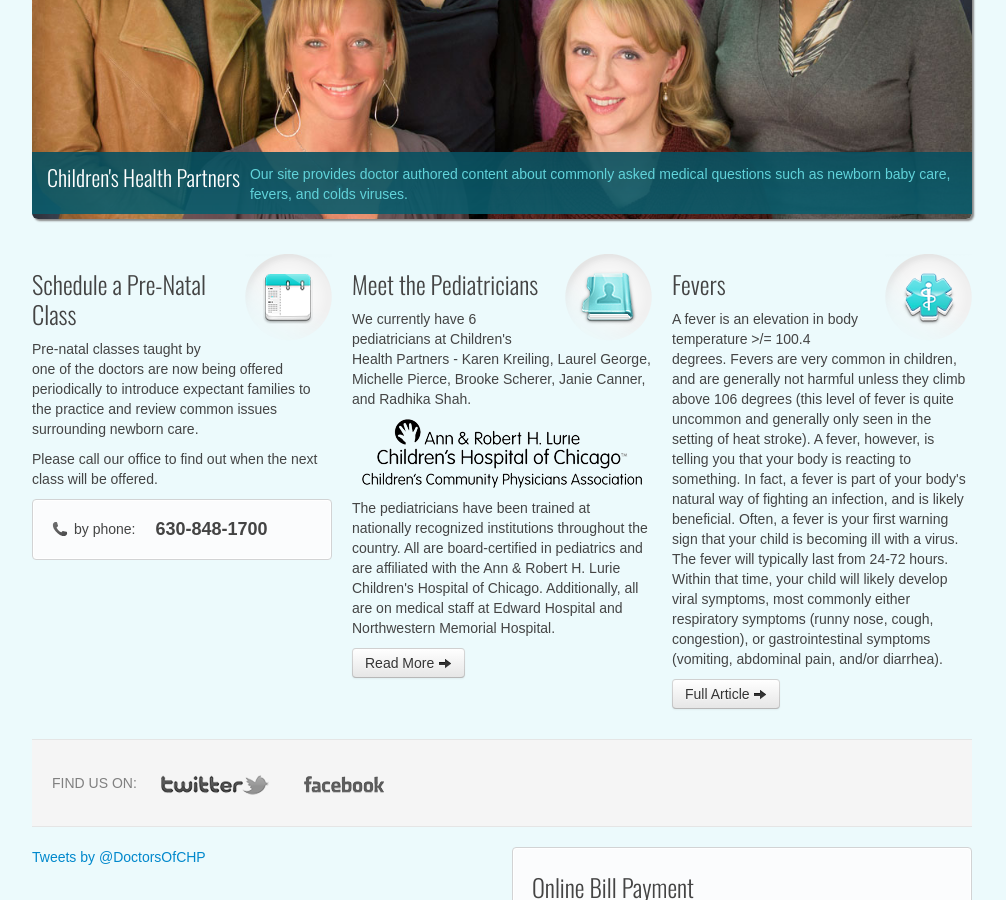
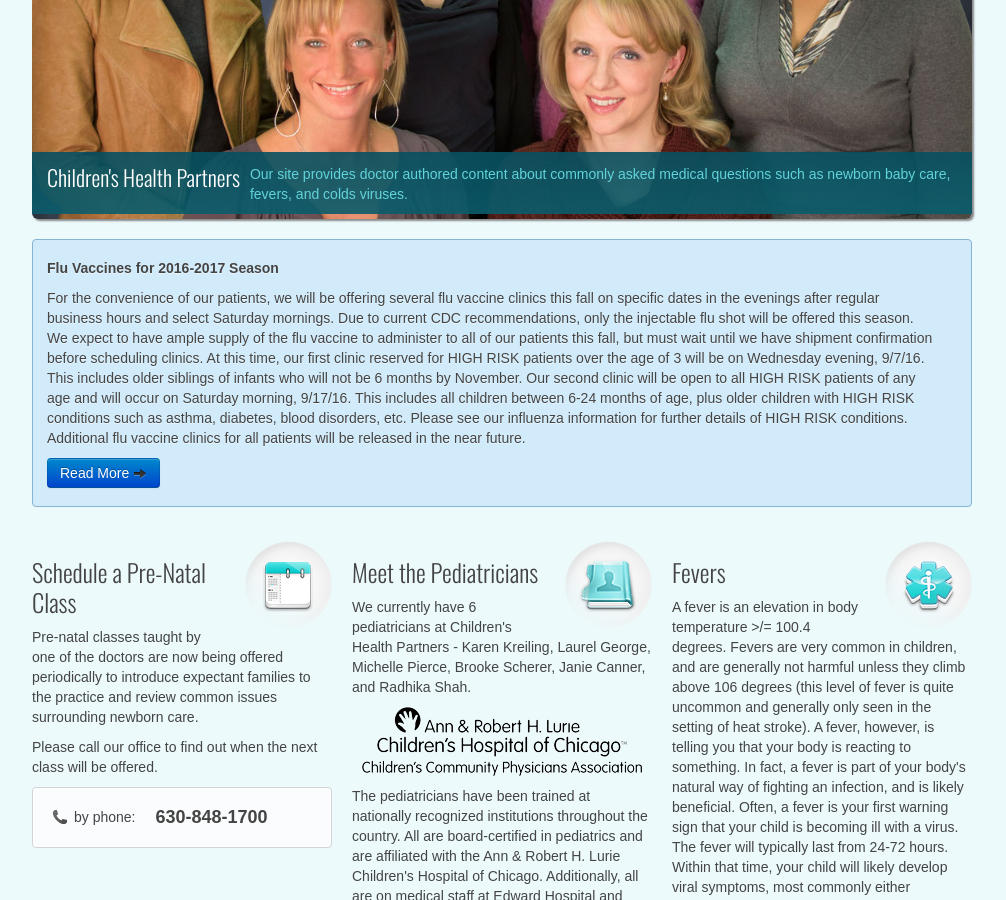
Before and after one commit to chpweb/web, a Jekyll site: the page built from index.html, in a window 1280 px wide and 900 px high, scrolled down 414 px. Shown: the whole window, without its empty margins (138-1144 px from the left). Built offline with Jekyll 4.4.1, drawn with Linux system fonts in a browser that asks for light colours; some web fonts are replaced; comment, search, counter and statistics services are not loaded.

Commit message:
Update index.html

```diff
--- a/index.html
+++ b/index.html
@@ -45,13 +45,13 @@
           		<p><a class="btn btn-medium btn-primary" href="/flu-vaccine-dates">Read More <i class="icon-arrow-right"></i></a></p>
 		</div>
 	-->
-	<!--
+
 	<div class="home-info">
-		<h5>Flu Vaccines for 2015-2016 Season</h5>
-		<p>Flu vaccine is still available at our office in both the shot and mist form.  We will not be having any further flu vaccine clinics this season.  If your child still needs a flu vaccine, please contact our office to make an appointment to receive one.</p>
+		<h5>Flu Vaccines for 2016-2017 Season</h5>
+		<p>For the convenience of our patients, we will be offering several flu vaccine clinics this fall on specific dates in the evenings after regular business hours and select Saturday mornings.  Due to current CDC recommendations, only the injectable flu shot will be offered this season.  We expect to have ample supply of the flu vaccine to administer to all of our patients this fall, but must wait until we have shipment confirmation before scheduling clinics.  At this time, our first clinic reserved for HIGH RISK patients over the age of 3 will be on Wednesday evening, 9/7/16.  This includes older siblings of infants who will not be 6 months by November.  Our second clinic will be open to all HIGH RISK patients of any age and will occur on Saturday morning, 9/17/16.  This includes all children between 6-24 months of age, plus older children with HIGH RISK conditions such as asthma, diabetes, blood disorders, etc.  Please see our influenza information for further details of HIGH RISK conditions.  Additional flu vaccine clinics for all patients will be released in the near future.</p>
 		<p><a class="btn btn-medium btn-primary" href="/health_info/influenza-vaccination.html">Read More <i class="icon-arrow-right"></i></a></p>
 	</div>
-	-->
+
 
 	</section>
 	<section>
```
